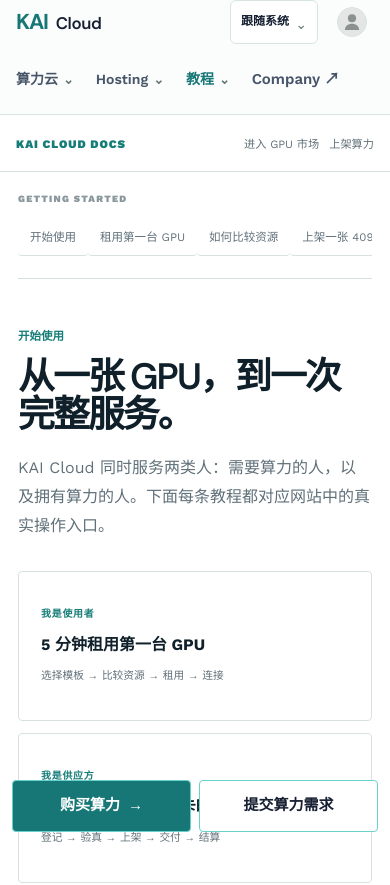
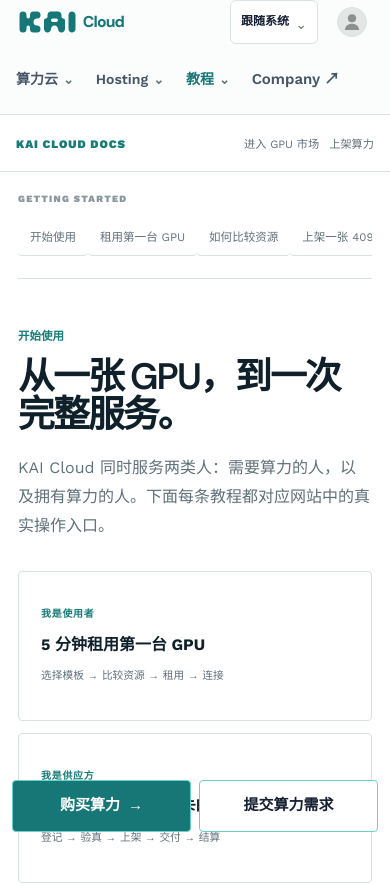
Before and after one commit to mandow123/cloud-, a Next.js app: page /guides in a window 390 px wide. Shown: the top 885 px of the page. Built offline with nearby package versions, Linux system fonts and the light colour scheme; a web font is replaced by a local one.

Commit message:
feat: apply unified KAI Cloud brand

```diff
--- a/app/globals.css
+++ b/app/globals.css
@@ -169,23 +169,15 @@
 
 .wordmark {
   display: inline-flex;
-  align-items: baseline;
-  gap: 8px;
-  color: var(--ink);
+  align-items: center;
+  color: var(--brand);
   text-decoration: none;
   white-space: nowrap;
 }
 
-.wordmark-kai {
-  color: var(--brand);
-  font-size: 1.35rem;
-  font-weight: 700;
-  letter-spacing: -0.055em;
-}
-
-.wordmark-cloud {
-  font-size: 1.05rem;
-  font-weight: 600;
+.wordmark:focus-visible {
+  outline: 2px solid var(--accent);
+  outline-offset: 6px;
 }
 
 .primary-nav {
@@ -576,11 +568,9 @@
 }
 
 .footer-brand {
+  display: flex;
+  align-items: center;
   margin: 0;
-  color: var(--brand);
-  font-family: var(--font-display), sans-serif;
-  font-size: 1.5rem;
-  font-weight: 700;
 }
 
 .footer-copy,
--- a/components/account-console-shell.tsx
+++ b/components/account-console-shell.tsx
@@ -3,6 +3,7 @@
 import Link from "next/link";
 import { usePathname } from "next/navigation";
 import { useEffect, useRef, useState, type ReactNode } from "react";
+import { KaiCloudBrand } from "./kai-cloud-brand";
 import styles from "./account-console-shell.module.css";
 
 type ConsoleMode = "buyer" | "supplier";
@@ -121,7 +122,7 @@
       <div className={styles.workspace}>
         <aside className={`${styles.sidebar} ${navigationOpen ? styles.sidebarOpen : ""}`} id="account-console-navigation">
           <div className={styles.sidebarHeading}>
-            <span>KAI Cloud</span>
+            <KaiCloudBrand size="console" />
             <strong>{consoleTitle}</strong>
           </div>
           <nav aria-label={`${consoleTitle}导航`} className={styles.navigation}>
--- /dev/null
+++ b/components/kai-cloud-brand.module.css
@@ -0,0 +1,58 @@
+.brand {
+  display: inline-flex;
+  min-width: 0;
+  align-items: center;
+  gap: 0.34rem;
+  color: #177777;
+  line-height: 1;
+  white-space: nowrap;
+}
+
+.logo {
+  display: block;
+  width: 4.5rem;
+  height: 2rem;
+  flex: none;
+}
+
+.cloud {
+  color: currentColor;
+  font-family: var(--font-display), var(--font-text-latin), system-ui, sans-serif;
+  font-size: 1.08rem;
+  font-weight: 800;
+  letter-spacing: -0.055em;
+  line-height: 1;
+}
+
+.footer .logo {
+  width: 5.06rem;
+  height: 2.25rem;
+}
+
+.footer .cloud {
+  font-size: 1.3rem;
+}
+
+.console .logo {
+  width: 3.38rem;
+  height: 1.5rem;
+}
+
+.console .cloud {
+  font-size: 0.92rem;
+}
+
+@media (max-width: 420px) {
+  .header {
+    gap: 0.24rem;
+  }
+
+  .header .logo {
+    width: 3.94rem;
+    height: 1.75rem;
+  }
+
+  .header .cloud {
+    font-size: 0.98rem;
+  }
+}
--- /dev/null
+++ b/components/kai-cloud-brand.tsx
@@ -0,0 +1,13 @@
+import Image from "next/image";
+import styles from "./kai-cloud-brand.module.css";
+
+type KaiCloudBrandSize = "header" | "footer" | "console";
+
+export function KaiCloudBrand({ size = "header" }: { size?: KaiCloudBrandSize }) {
+  return (
+    <span aria-label="KAI Cloud" className={`${styles.brand} ${styles[size]}`} role="img">
+      <Image alt="" aria-hidden="true" className={styles.logo} height={64} priority={size === "header"} src="/kai-logo.svg" width={144} />
+      <span aria-hidden="true" className={styles.cloud}>Cloud</span>
+    </span>
+  );
+}
--- a/components/site-footer.tsx
+++ b/components/site-footer.tsx
@@ -2,6 +2,7 @@
 import { marketSeries } from "@/lib/data";
 import { isHostingV2Enabled } from "@/lib/server/hosting-v2-feature";
 import { readMarketSnapshot } from "@/lib/server/market-snapshot";
+import { KaiCloudBrand } from "@/components/kai-cloud-brand";
 
 function dateLabel(value: string) {
   const date = new Date(value);
@@ -21,7 +22,7 @@
     <footer className="site-footer">
       <div className="shell footer-grid">
         <div>
-          <p className="footer-brand">KAI Cloud</p>
+          <p className="footer-brand"><KaiCloudBrand size="footer" /></p>
           <p className="footer-copy">中国 Token 学院算力市场</p>
         </div>
         <div>
--- a/components/site-header.tsx
+++ b/components/site-header.tsx
@@ -3,14 +3,14 @@
 import { NavLinks } from "./nav-links";
 import { PersonalMenu } from "./personal-menu";
 import { ThemeControl } from "./theme-control";
+import { KaiCloudBrand } from "./kai-cloud-brand";
 
 export function SiteHeader() {
   return (
     <header className="site-header">
       <div className="shell header-inner">
         <Link className="wordmark" href="/" aria-label="KAI Cloud 首页">
-          <span className="wordmark-kai">KAI</span>
-          <span className="wordmark-cloud">Cloud</span>
+          <KaiCloudBrand />
         </Link>
         <NavLinks />
         <div className="header-actions">
```
Also changed, not shown: components/account-console-shell.module.css (+0 -9 lines), public/kai-logo.svg (added), 1 other file (tests, documents, lock files or other folders).
